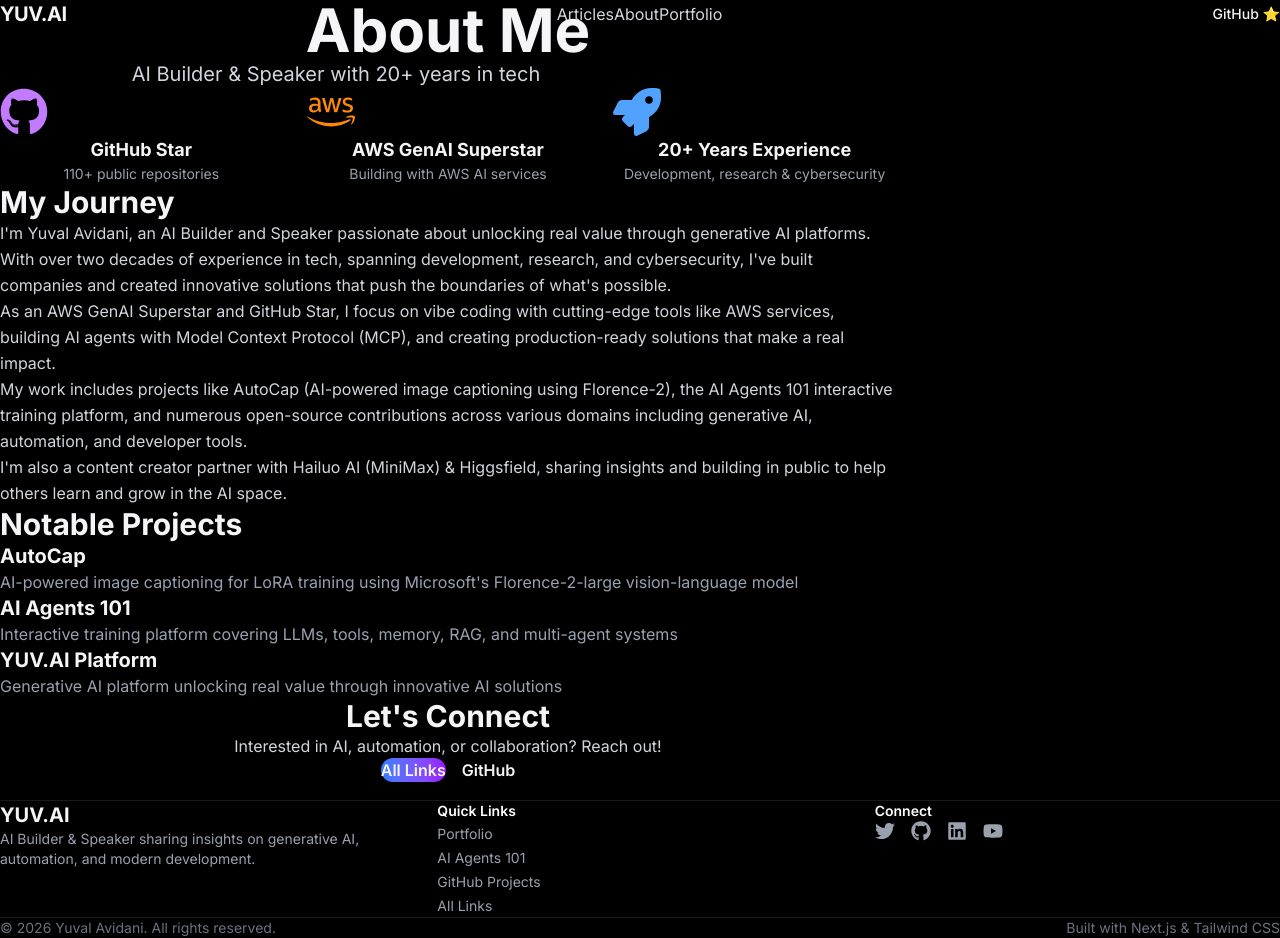
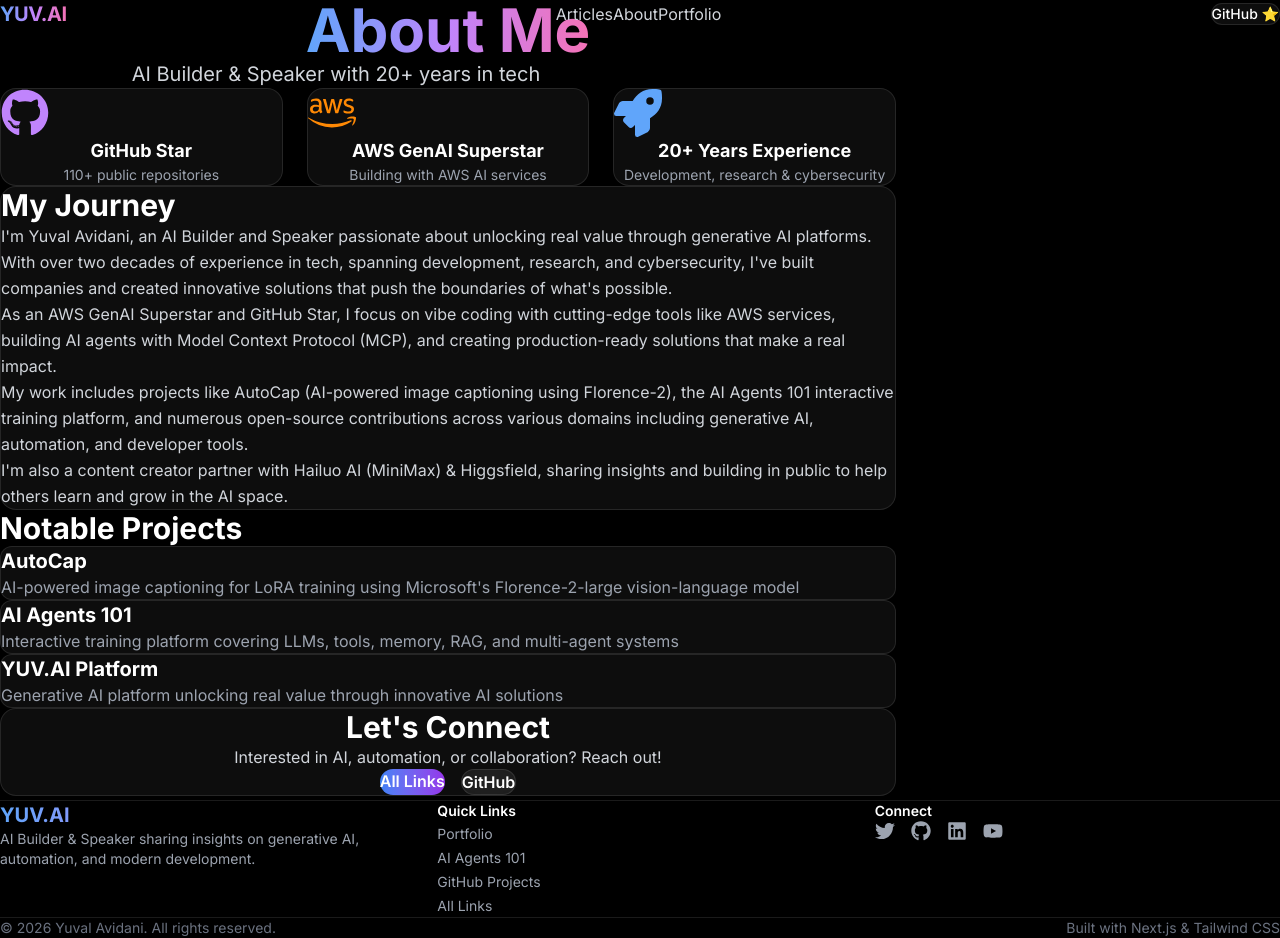
Before and after one commit to hoodini/eng-blog, a Next.js app: page /about in a window 1280 px wide. Built offline with nearby package versions, Linux system fonts and the light colour scheme.

Commit message:
Fix CSS: Restore all custom classes for production deployment

```diff
--- a/app/globals.css
+++ b/app/globals.css
@@ -5,17 +5,16 @@
   --color-background: #000000;
   --color-foreground: #ffffff;
 
-  /* Premium Apple-Style Palette */
-  --color-accent: #0071e3; /* Apple Blue */
-  --color-secondary: #86868b;
-  --color-surface: #1d1d1f;
-  --color-surface-hover: #2d2d2f;
-}
-
-:root {
-  --background: #000000;
-  --foreground: #f5f5f7;
-  --card-bg: #1d1d1f;
+  /* Color palette */
+  --color-blue-400: #60a5fa;
+  --color-blue-500: #3b82f6;
+  --color-purple-400: #c084fc;
+  --color-purple-500: #a855f7;
+  --color-purple-600: #9333ea;
+  --color-pink-400: #f472b6;
+  --color-gray-300: #d1d5db;
+  --color-gray-400: #9ca3af;
+  --color-gray-500: #6b7280;
 }
 
 * {
@@ -25,33 +24,35 @@
 }
 
 body {
-  color: var(--foreground);
-  background: var(--background);
-  font-family: var(--font-inter), -apple-system, BlinkMacSystemFont, "SF Pro Text", "Segoe UI", Roboto, sans-serif;
+  color: #ffffff;
+  background: #000000;
+  font-family: var(--font-inter), -apple-system, BlinkMacSystemFont, "Segoe UI", Roboto, sans-serif;
   -webkit-font-smoothing: antialiased;
   -moz-osx-font-smoothing: grayscale;
-  line-height: 1.5;
 }
 
-/* Typography Utilities */
-.tracking-tight-custom {
-  letter-spacing: -0.02em;
+/* Custom utility classes */
+.gradient-text {
+  background: linear-gradient(to right, #60a5fa, #c084fc, #f472b6);
+  -webkit-background-clip: text;
+  background-clip: text;
+  color: transparent;
 }
 
-/* Subtle Glass Effect */
-.glass-panel {
-  background: rgba(29, 29, 31, 0.7);
-  backdrop-filter: blur(20px);
-  -webkit-backdrop-filter: blur(20px);
-  border-bottom: 1px solid rgba(255, 255, 255, 0.1);
+.glass-effect {
+  background: rgba(255, 255, 255, 0.05);
+  backdrop-filter: blur(12px);
+  -webkit-backdrop-filter: blur(12px);
+  border: 1px solid rgba(255, 255, 255, 0.1);
 }
 
-.card-hover {
-  transition: transform 0.3s cubic-bezier(0.4, 0, 0.2, 1), background-color 0.3s ease;
+.hover-lift {
+  transition: all 0.3s ease;
 }
 
-.card-hover:hover {
-  transform: scale(1.02);
+.hover-lift:hover {
+  transform: translateY(-4px);
+  box-shadow: 0 25px 50px -12px rgba(0, 0, 0, 0.5);
 }
 
 html {
@@ -59,42 +60,40 @@
 }
 
 ::-webkit-scrollbar {
-  width: 8px;
+  width: 10px;
 }
 
 ::-webkit-scrollbar-track {
-  background: transparent;
+  background: #0a0a0a;
 }
 
 ::-webkit-scrollbar-thumb {
-  background: #424245;
-  border-radius: 4px;
+  background: #333;
+  border-radius: 5px;
 }
 
 ::-webkit-scrollbar-thumb:hover {
-  background: #6e6e73;
+  background: #555;
 }
 
 ::selection {
-  background: #0071e3;
+  background: rgba(99, 102, 241, 0.3);
   color: white;
 }
 
-/* Prose for Content */
+/* Prose styles */
 .prose {
-  color: #a1a1a6;
+  color: #d1d5db;
   max-width: 65ch;
-  line-height: 1.7;
 }
 
 .prose :where(h1, h2, h3, h4, h5, h6) {
-  color: #f5f5f7;
-  font-weight: 600;
-  letter-spacing: -0.015em;
+  color: #ffffff;
+  font-weight: 700;
 }
 
 .prose :where(a) {
-  color: #2997ff;
+  color: #60a5fa;
   text-decoration: none;
 }
 
@@ -103,40 +102,37 @@
 }
 
 .prose :where(strong) {
-  color: #f5f5f7;
+  color: #ffffff;
   font-weight: 600;
 }
 
 .prose :where(code) {
-  color: #f5f5f7;
-  background: #333336;
-  padding: 0.125rem 0.375rem;
-  border-radius: 0.375rem;
-  font-size: 0.875em;
+  color: #c084fc;
+  background: rgba(255, 255, 255, 0.05);
+  padding: 0.125rem 0.25rem;
+  border-radius: 0.25rem;
 }
 
 .prose :where(pre) {
-  background: #1d1d1f;
-  border: 1px solid #424245;
-  border-radius: 0.75rem;
+  background: rgba(255, 255, 255, 0.05);
+  border: 1px solid rgba(255, 255, 255, 0.1);
 }
 
 .prose :where(blockquote) {
-  border-left: 4px solid #424245;
-  padding-left: 1rem;
-  font-style: italic;
-  color: #86868b;
+  border-left: 4px solid #9333ea;
+  background: rgba(255, 255, 255, 0.05);
+  padding: 0.25rem 0;
 }
 
 .prose :where(img) {
-  border-radius: 12px;
-  box-shadow: 0 4px 24px rgba(0, 0, 0, 0.2);
+  border-radius: 0.75rem;
+  box-shadow: 0 25px 50px -12px rgba(0, 0, 0, 0.5);
 }
 
 .prose :where(ul, ol) {
-  padding-left: 1.5rem;
+  color: #d1d5db;
 }
 
 .prose :where(li)::marker {
-  color: #6e6e73;
+  color: #c084fc;
 }
```
